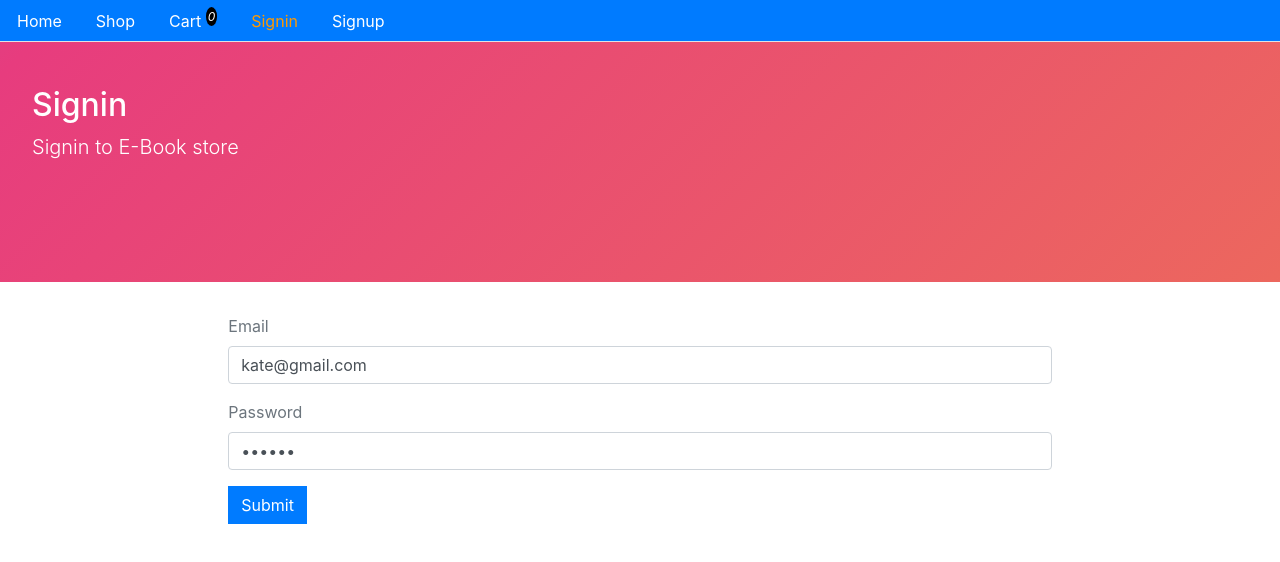
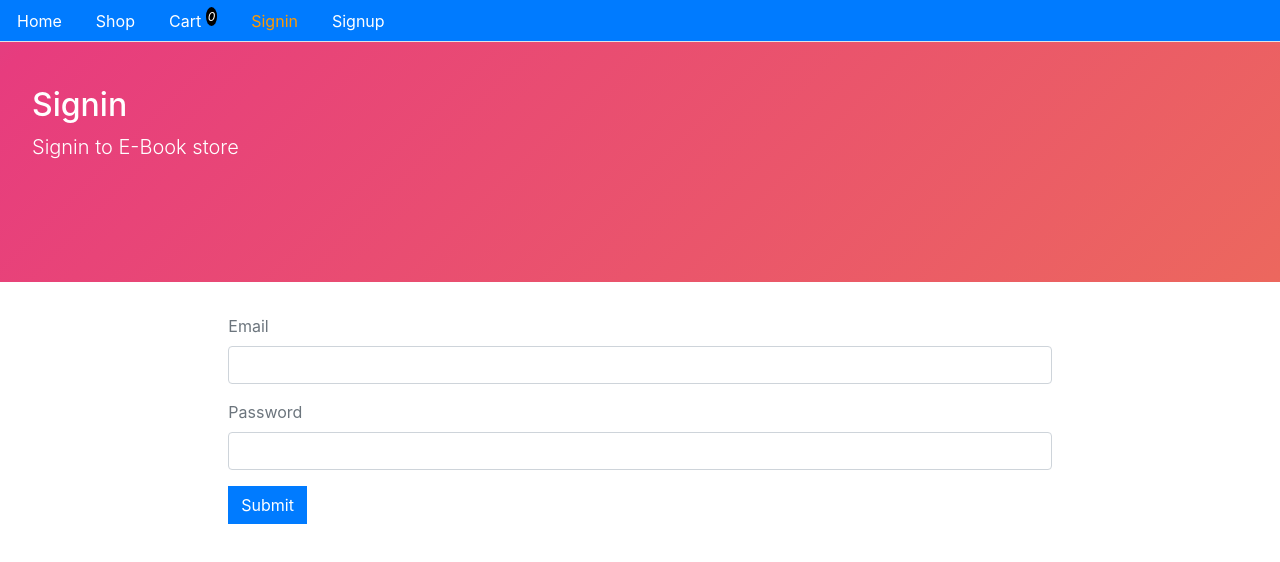
Before and after one commit to spiism/e-commerce-react-nodejs, a React (Create React App) app in the folder front-end-react/: page /signin in a window 1280 px wide. Shown: the top 562 px of the page. Built offline with nearby package versions, Linux system fonts and the light colour scheme.

Commit message:
remove temp password for testing

```diff
--- a/front-end-react/src/user/Signin.js
+++ b/front-end-react/src/user/Signin.js
@@ -5,8 +5,8 @@ import { signin, authenticate, isAuthenticated } from "../auth";
 
 const Signin = () => {
     const [values, setValues] = useState({
-        email: "kate@gmail.com",
-        password: "123456",
+        email: "",
+        password: "",
         error: "",
         loading: false,
         redirectToReferrer: false
```
